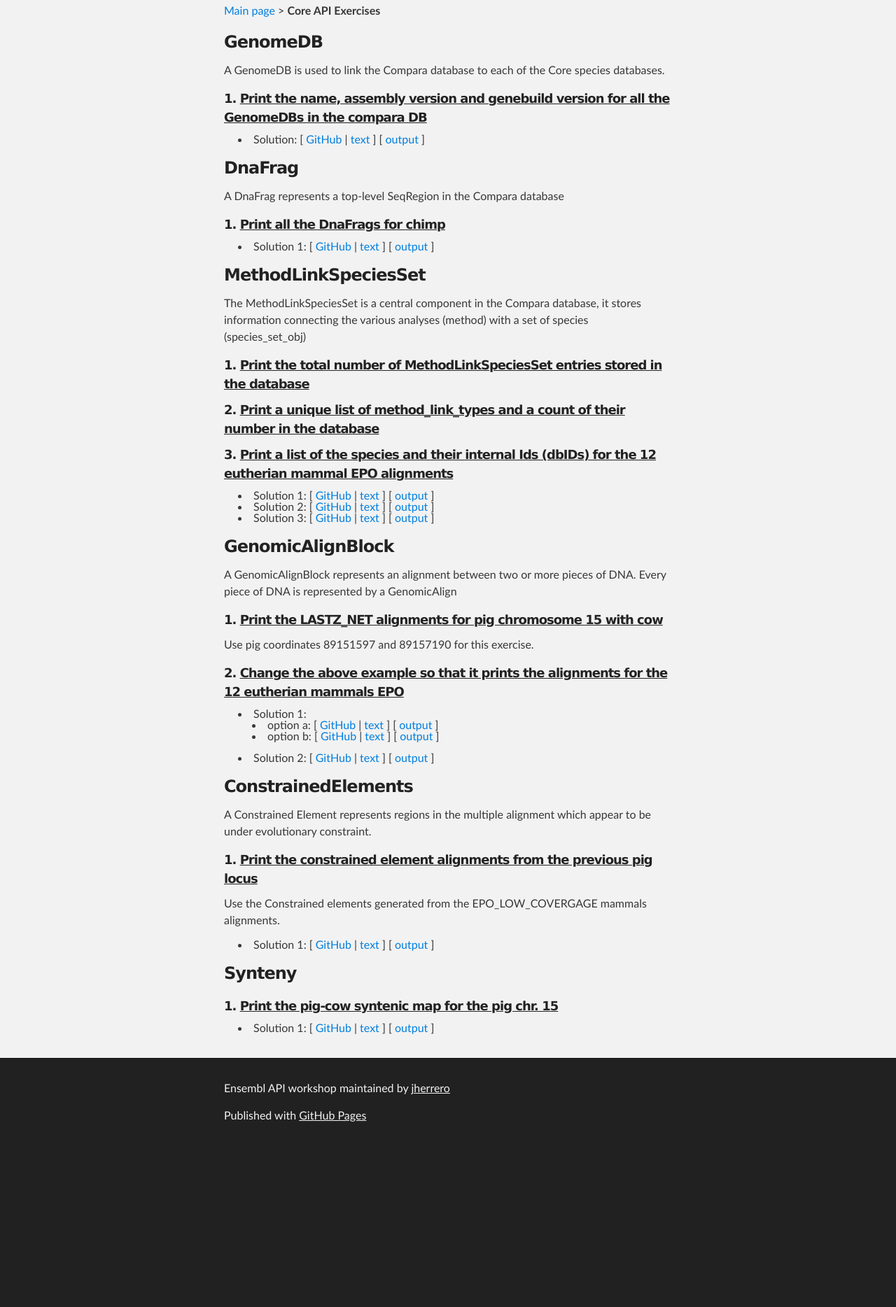
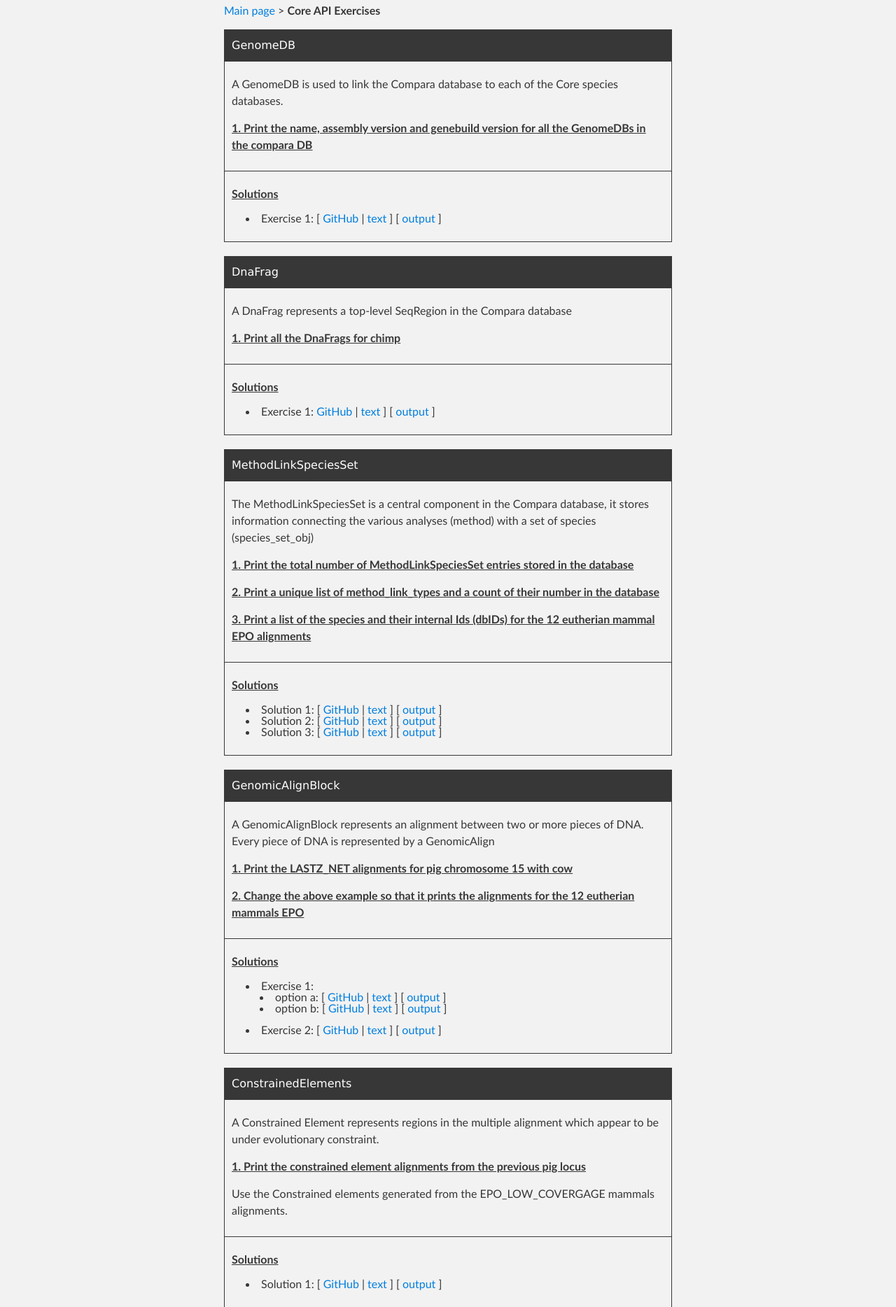
Before and after one commit to jherrero/EnsemblAPI_workshop, a plain HTML site: page 2013-12.Madrid/ComparaAPI.html in a window 1280 px wide. Shown: the part 296-2164 px from the top of the page at 70% size. Before the commit the page ends 1937 px from the top, so only its background shows below. Drawn offline with nearby package versions, Linux system fonts and the light colour scheme.

Commit message:
Use of table to display the information in a prettier way.

```diff
--- a/2013-12.Madrid/ComparaAPI.html
+++ b/2013-12.Madrid/ComparaAPI.html
@@ -46,12 +46,20 @@
 
 <p><a href="index.html">Main page</a> &gt; <strong>Core API Exercises</strong></p>
 
-
-<h3>GenomeDB</h3>
+<table class="outer">
+<tr>
+<th>GenomeDB</th>
+</tr><tr>
+<td>
 <p>A GenomeDB is used to link the Compara database to each of the Core species databases.</p>
-<h5>1. <u>Print the name, assembly version and genebuild version for all the GenomeDBs in the compara DB</u></h5>
+<p class="question">1. <u>Print the name, assembly version and genebuild version for all the GenomeDBs in the compara DB</u></p>
+</td>
+</tr><tr>
+<td>
+<p class="question">Solutions</p>
     <ul>
-    <li>Solution:  [
+        <li>Exercise 1:
+            [
             <a href="https://github.com/jherrero/EnsemblAPI_workshop/blob/2013-12.Madrid/solutions/genome_db1.pl">GitHub</a>
             |
             <a href="https://raw.github.com/jherrero/EnsemblAPI_workshop/2013-12.Madrid/solutions/genome_db1.pl">text</a>
@@ -60,12 +68,26 @@
             <a href="https://raw.github.com/jherrero/EnsemblAPI_workshop/2013-12.Madrid/solutions/genome_db1.txt">output</a>
             ]</li>
     </ul>
-<p></p>
-<h3>DnaFrag</h3>
+</td>
+</tr>
+</table>
+
+<table class="outer">
+<tr>
+<th>
+DnaFrag
+</th>
+</tr>
+<tr>
+<td>
 <p>A DnaFrag represents a top-level SeqRegion in the Compara database</p>
-<h5>1. <u>Print all the DnaFrags for chimp</u></h5>
+<p class="question">1. Print all the DnaFrags for chimp</p>
+</td>
+</tr><tr>
+<td>
+<p class="question">Solutions</p>
 <ul>
-    <li>Solution 1: [
+        <li>Exercise 1:
         <a href="https://github.com/jherrero/EnsemblAPI_workshop/blob/2013-12.Madrid/solutions/dnafrag1.pl">GitHub</a>
         |
         <a href="https://raw.github.com/jherrero/EnsemblAPI_workshop/2013-12.Madrid/solutions/dnafrag1.pl">text</a>
@@ -74,12 +96,26 @@
         <a href="https://raw.github.com/jherrero/EnsemblAPI_workshop/2013-12.Madrid/solutions/dnafrag1.txt">output</a>
         ]</li>
 </ul>
+</td>
+</tr>
+</table>
 
-<h3>MethodLinkSpeciesSet</h3>
+
+<table class="outer">
+    <tr>
+        <th>
+            MethodLinkSpeciesSet</th>
+    </tr>
+    <tr>
+        <td>
             <p>The MethodLinkSpeciesSet is a central component in the Compara database, it stores information connecting the various analyses (method) with a set of species (species_set_obj)</p>
-<h5>1. <u>Print the total number of MethodLinkSpeciesSet entries stored in the database</u></h5>
-<h5>2. <u>Print a unique list of method_link_types and a count of their number in the database</u></h5>
-<h5>3. <u>Print a list of the species and their internal Ids (dbIDs) for the 12 eutherian mammal EPO alignments</u></h5>
+<p class="question">1. Print the total number of MethodLinkSpeciesSet entries stored in the database</p>
+<p class="question">2. Print a unique list of method_link_types and a count of their number in the database</p>
+<p class="question">3. Print a list of the species and their internal Ids (dbIDs) for the 12 eutherian mammal EPO alignments</p>
+        </td>
+    </tr><tr>
+        <td>
+            <p class="question">Solutions</p>
             <ul>
     <li>Solution 1: [
         <a href="https://github.com/jherrero/EnsemblAPI_workshop/blob/2013-12.Madrid/solutions/method_link_species_set1.pl">GitHub</a>
@@ -106,15 +142,23 @@
         <a href="https://raw.github.com/jherrero/EnsemblAPI_workshop/2013-12.Madrid/solutions/method_link_species_set3.txt">output</a>
         ]</li>
 </ul>
+        </td>
+    </tr>
+</table>
 
-<h3>GenomicAlignBlock</h3>
+
+<table class="outer">
+<tr><th>GenomicAlignBlock</th></tr>
+<tr><td>
 <p>A GenomicAlignBlock represents an alignment between two or more pieces of DNA. Every piece of DNA is represented by a GenomicAlign</p>
-<h5>1. <u>Print the LASTZ_NET alignments for pig chromosome 15 with cow</u></h5>
-<p>Use pig coordinates 89151597 and 89157190 for this exercise.</p>
-
-<h5>2. <u>Change the above example so that it prints the alignments for the 12 eutherian mammals EPO</u></h5>
+<p class="question">1. Print the LASTZ_NET alignments for pig chromosome 15 with cow</p>
+<p class="question">2. Change the above example so that it prints the alignments for the 12 eutherian mammals EPO</p>
+<p class="question"></p>
+<p class="question"></p>
+</td></tr><tr><td>
+<p class="question">Solutions</p>
 <ul>
-    <li>Solution 1:
+    <li>Exercise 1:
         <ul>
 			<li>option a: [
                 <a href="https://github.com/jherrero/EnsemblAPI_workshop/blob/2013-12.Madrid/solutions/genomic_align_block1a.pl">GitHub</a>
@@ -133,7 +177,7 @@
                 <a href="https://raw.github.com/jherrero/EnsemblAPI_workshop/2013-12.Madrid/solutions/genomic_align_block1b.txt">output</a>
                 ]</li>
         </ul></li>
-    <li>Solution 2: [
+    <li>Exercise 2: [
         <a href="https://github.com/jherrero/EnsemblAPI_workshop/blob/2013-12.Madrid/solutions/genomic_align_block2.pl">GitHub</a>
         |
         <a href="https://raw.github.com/jherrero/EnsemblAPI_workshop/2013-12.Madrid/solutions/genomic_align_block2.pl">text</a>
@@ -142,11 +186,18 @@
         <a href="https://raw.github.com/jherrero/EnsemblAPI_workshop/2013-12.Madrid/solutions/genomic_align_block2.txt">output</a>
         ]</li>
 </ul>
+</td>
+</tr>
+</table>
 
-<h3>ConstrainedElements</h3>
+<table class="outer">
+<tr><th>ConstrainedElements</th></tr>
+<tr><td>
 <p>A Constrained Element represents regions in the multiple alignment which appear to be under evolutionary constraint.</p>
-<h5>1. <u>Print the constrained element alignments from the previous pig locus</u></h5>
+<p class="question">1. Print the constrained element alignments from the previous pig locus</p>
 <p>Use the Constrained elements generated from the EPO_LOW_COVERGAGE mammals alignments.</p>
+</td></tr><tr><td>
+    <p class="question">Solutions</p>
     <ul>
         <li>Solution 1: [
             <a href="https://github.com/jherrero/EnsemblAPI_workshop/blob/2013-12.Madrid/solutions/constrained_element1.pl">GitHub</a>
@@ -157,10 +208,17 @@
             <a href="https://raw.github.com/jherrero/EnsemblAPI_workshop/2013-12.Madrid/solutions/constrained_element1.txt">output</a>
             ]</li>
     </ul>
+</td>
+</tr>
+</table>
 
-<h3>Synteny</h3>
-<p></p>
-<h5>1. <u>Print the pig-cow syntenic map for the pig chr. 15</u></h5>
+
+<table class="outer">
+<tr><th>Synteny</th></tr>
+<tr><td>
+    <p class="question">1. Print the pig-cow syntenic map for the pig chr. 15</p>
+</td></tr><tr><td>
+    <p class="question">Solutions</p>
     <ul>
         <li>Solution 1: [
             <a href="https://github.com/jherrero/EnsemblAPI_workshop/blob/2013-12.Madrid/solutions/synteny1.pl">GitHub</a>
@@ -171,7 +229,9 @@
             <a href="https://raw.github.com/jherrero/EnsemblAPI_workshop/2013-12.Madrid/solutions/synteny1.txt">output</a>
             ]</li>
     </ul>
-<p></p>
+</td>
+</tr>
+</table>
 
 
 
--- a/stylesheets/stylesheet.css
+++ b/stylesheets/stylesheet.css
@@ -267,6 +267,11 @@ form {
   text-decoration:underline;
 }
 
+.question {
+  font-weight: 700;
+  text-decoration: underline;
+}
+
 /*******************************************************************************
 Full-Width Styles
 *******************************************************************************/
```
Also changed, not shown: 2013-12.Madrid/CoreAPI.html (+91 -33 lines), 2013-12.Madrid/index.html (+43 -6 lines). Lines whose indentation alone changed are shown as unchanged.
